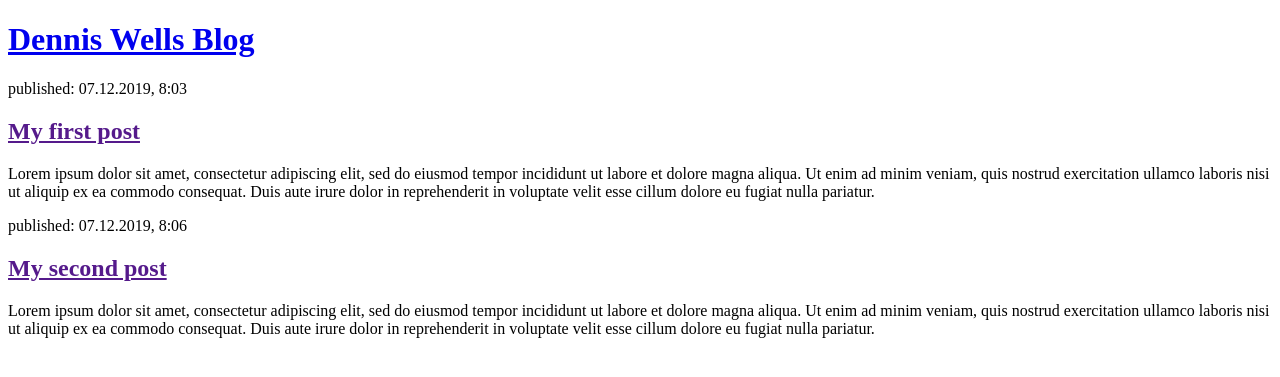
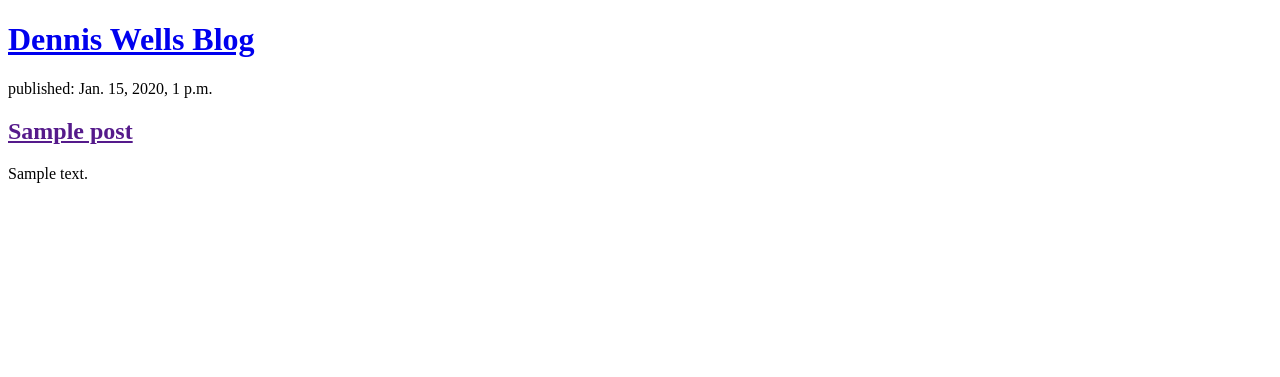
Before and after one commit to DennisWells/my-first-blog, a Django app: template blog/templates/blog/post_list.html in a window 1280 px wide. Shown: the top 377 px of the page. Run offline with Django 3.2, Linux system fonts and the light colour scheme; the template is opened without the code that fills it: values that come from a table or form of the project are taken from there, others are empty; tables that the repository leaves empty hold one stand-in row (values such as "Sample post").

Commit message:
Modified templates to display posts from database.

```diff
--- a/blog/templates/blog/post_list.html
+++ b/blog/templates/blog/post_list.html
@@ -7,20 +7,18 @@
     </head>
 
     <body>
+
         <div>
             <h1><a href="/">Dennis Wells Blog</a> </h1>
         </div>
 
-        <div>
-            <p>published: 07.12.2019, 8:03</p>
-            <h2><a href="">My first post</a></h2>
-            <p>Lorem ipsum dolor sit amet, consectetur adipiscing elit, sed do eiusmod tempor incididunt ut labore et dolore magna aliqua. Ut enim ad minim veniam, quis nostrud exercitation ullamco laboris nisi ut aliquip ex ea commodo consequat. Duis aute irure dolor in reprehenderit in voluptate velit esse cillum dolore eu fugiat nulla pariatur.</p>
-        </div>
+        {% for post in posts %}
+            <div>
+                <p>published: {{ post.published_date }}</p>
+                <h2><a href="">{{ post.title }}</a></h2>
+                <p>{{ post.text|linebreaksbr }}</p>
+            </div>
+        {% endfor %}
 
-        <div>
-            <p>published: 07.12.2019, 8:06</p>
-            <h2><a href="">My second post</a></h2>
-            <p>Lorem ipsum dolor sit amet, consectetur adipiscing elit, sed do eiusmod tempor incididunt ut labore et dolore magna aliqua. Ut enim ad minim veniam, quis nostrud exercitation ullamco laboris nisi ut aliquip ex ea commodo consequat. Duis aute irure dolor in reprehenderit in voluptate velit esse cillum dolore eu fugiat nulla pariatur.</p>
-        </div>
     </body>
 </html>
--- a/blog/views.py
+++ b/blog/views.py
@@ -1,5 +1,8 @@
 from django.shortcuts import render
+from django.utils import timezone
+from .models import Post
 
 # Create your views here.
 def post_list(request):
-    return render(request, 'blog/post_list.html', {})
+    posts = Post.objects.filter(published_date__lte=timezone.now()).order_by('published_date')
+    return render(request, 'blog/post_list.html', {'posts':posts})
```
